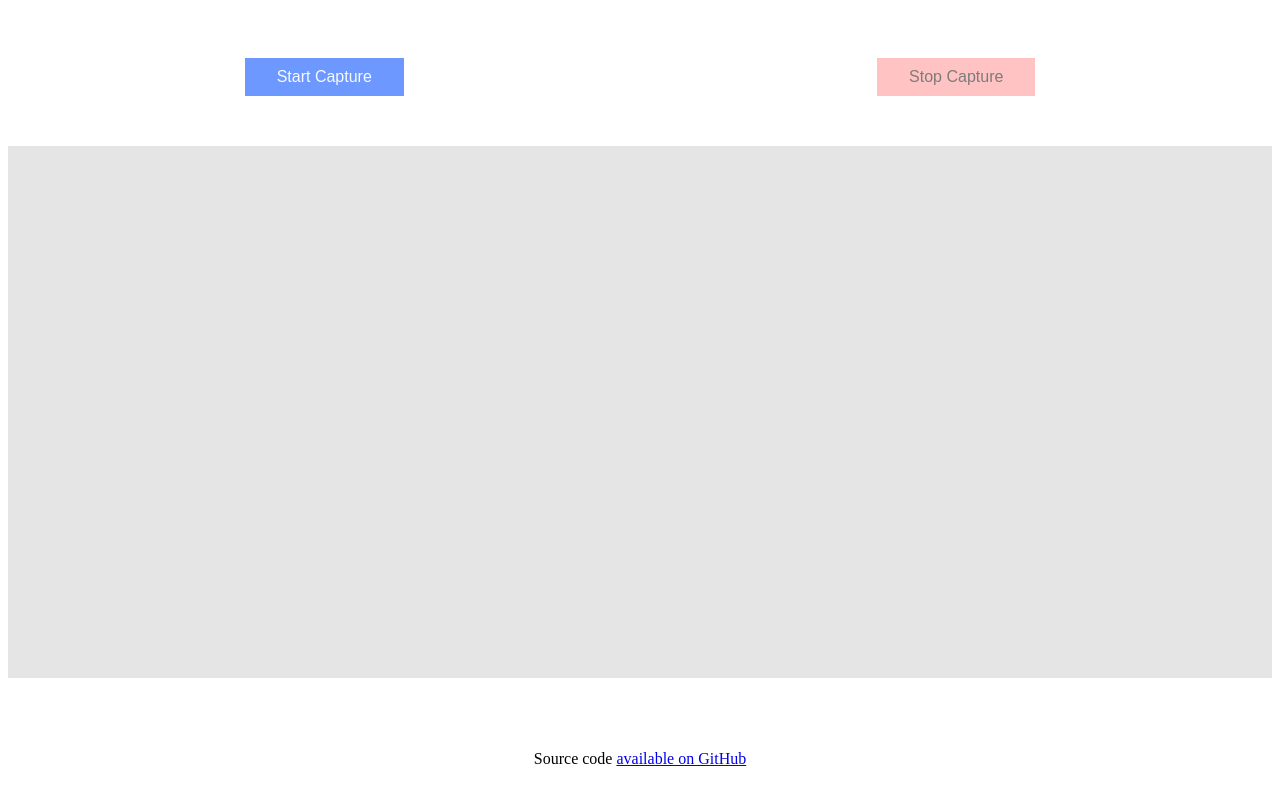
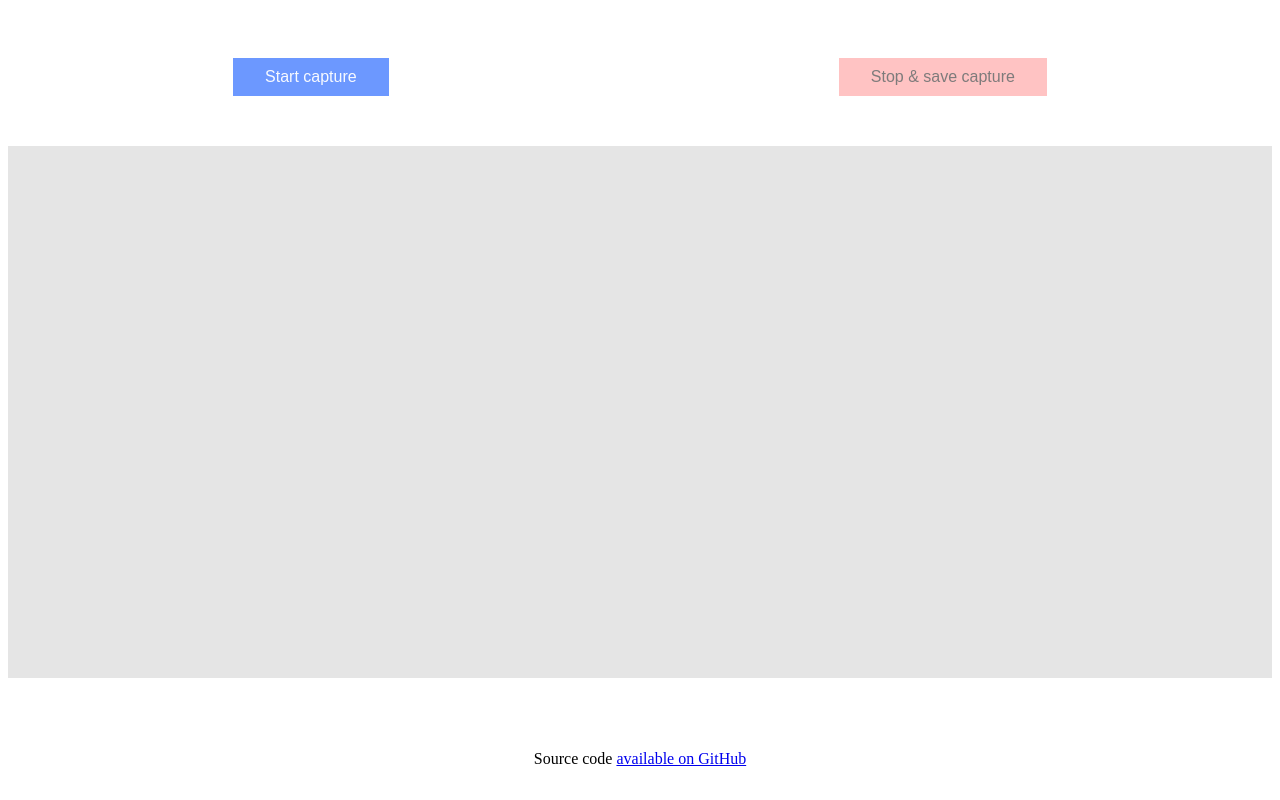
Before and after one commit to eljenso/screeny, a website: page index.htm in a window 1280 px wide. Drawn offline with Linux system fonts and the light colour scheme.

Commit message:
Improve wording

```diff
--- a/index.htm
+++ b/index.htm
@@ -12,8 +12,8 @@
   <body>
     <div class="content">
       <div class="recordControls">
-        <button id="startButton">Start Capture</button>
-        <button id="stopButton" disabled>Stop Capture</button>
+        <button id="startButton">Start capture</button>
+        <button id="stopButton" disabled>Stop & save capture</button>
       </div>
 
       <div class="videoWrapper">
```
